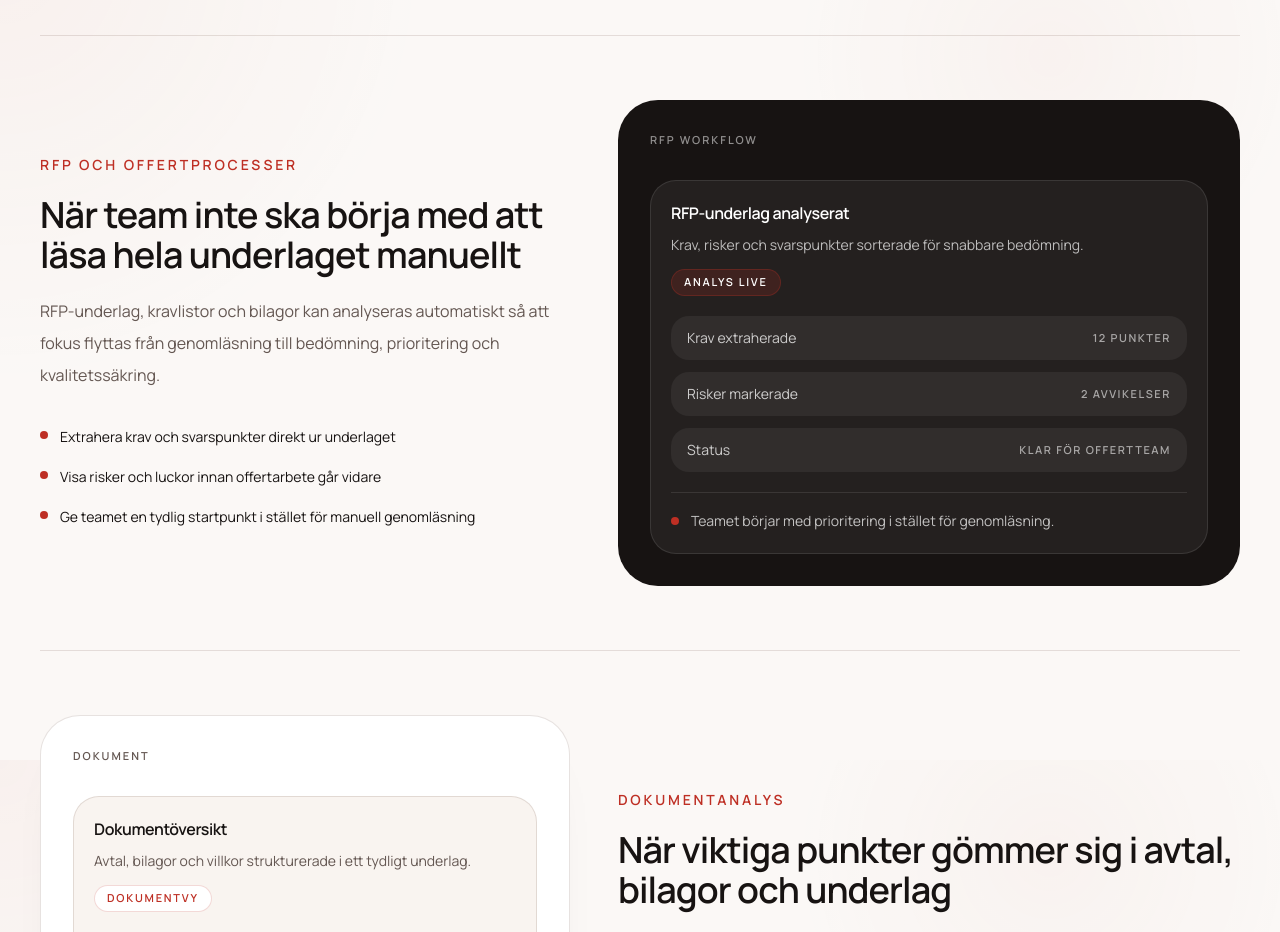
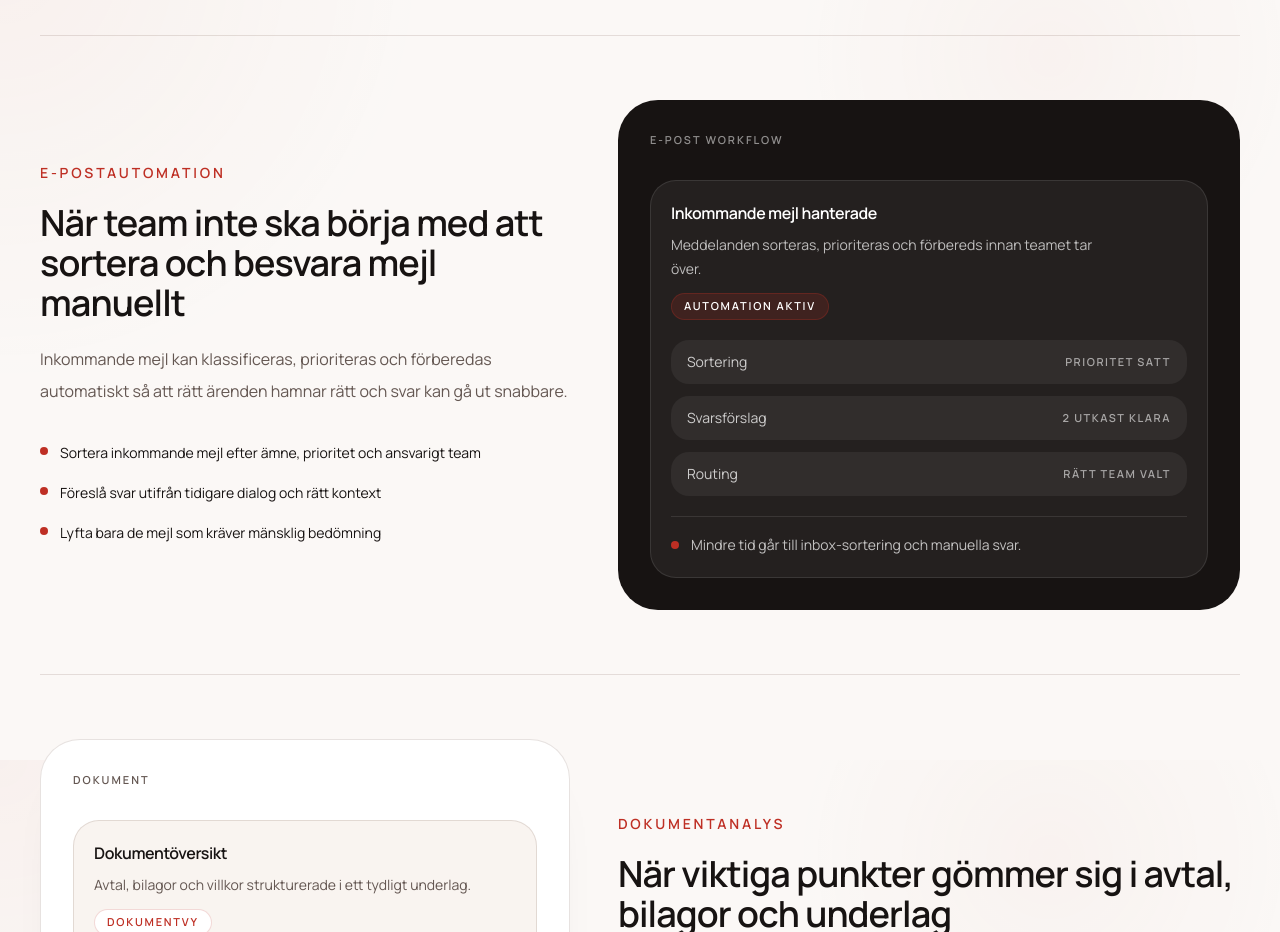
Before and after one commit to proposaldock/SmartProcess, a Next.js app: page / in a window 1280 px wide. Shown: the part 4840-5772 px from the top of the page. Built offline with nearby package versions, Linux system fonts and the light colour scheme; no server answers.

Commit message:
Replace first use case with email automation

```diff
--- a/src/app/page.tsx
+++ b/src/app/page.tsx
@@ -70,26 +70,26 @@ const caseProofPoints = [
 
 const useCaseSections = [
   {
-    eyebrow: "RFP och offertprocesser",
-    title: "När team inte ska börja med att läsa hela underlaget manuellt",
-    body: "RFP-underlag, kravlistor och bilagor kan analyseras automatiskt så att fokus flyttas från genomläsning till bedömning, prioritering och kvalitetssäkring.",
+    eyebrow: "E-postautomation",
+    title: "När team inte ska börja med att sortera och besvara mejl manuellt",
+    body: "Inkommande mejl kan klassificeras, prioriteras och förberedas automatiskt så att rätt ärenden hamnar rätt och svar kan gå ut snabbare.",
     examples: [
-      "Extrahera krav och svarspunkter direkt ur underlaget",
-      "Visa risker och luckor innan offertarbete går vidare",
-      "Ge teamet en tydlig startpunkt i stället för manuell genomläsning",
+      "Sortera inkommande mejl efter ämne, prioritet och ansvarigt team",
+      "Föreslå svar utifrån tidigare dialog och rätt kontext",
+      "Lyfta bara de mejl som kräver mänsklig bedömning",
     ],
-    visualLabel: "RFP Workflow",
-    visualTitle: "RFP-underlag analyserat",
+    visualLabel: "E-post workflow",
+    visualTitle: "Inkommande mejl hanterade",
     visualMeta:
-      "Krav, risker och svarspunkter sorterade för snabbare bedömning.",
-    visualPill: "Analys live",
+      "Meddelanden sorteras, prioriteras och förbereds innan teamet tar över.",
+    visualPill: "Automation aktiv",
     visualRows: [
-      { label: "Krav extraherade", value: "12 punkter" },
-      { label: "Risker markerade", value: "2 avvikelser" },
-      { label: "Status", value: "Klar för offertteam" },
+      { label: "Sortering", value: "Prioritet satt" },
+      { label: "Svarsförslag", value: "2 utkast klara" },
+      { label: "Routing", value: "Rätt team valt" },
     ],
     visualFooter:
-      "Teamet börjar med prioritering i stället för genomläsning.",
+      "Mindre tid går till inbox-sortering och manuella svar.",
     dark: true,
   },
   {
```
